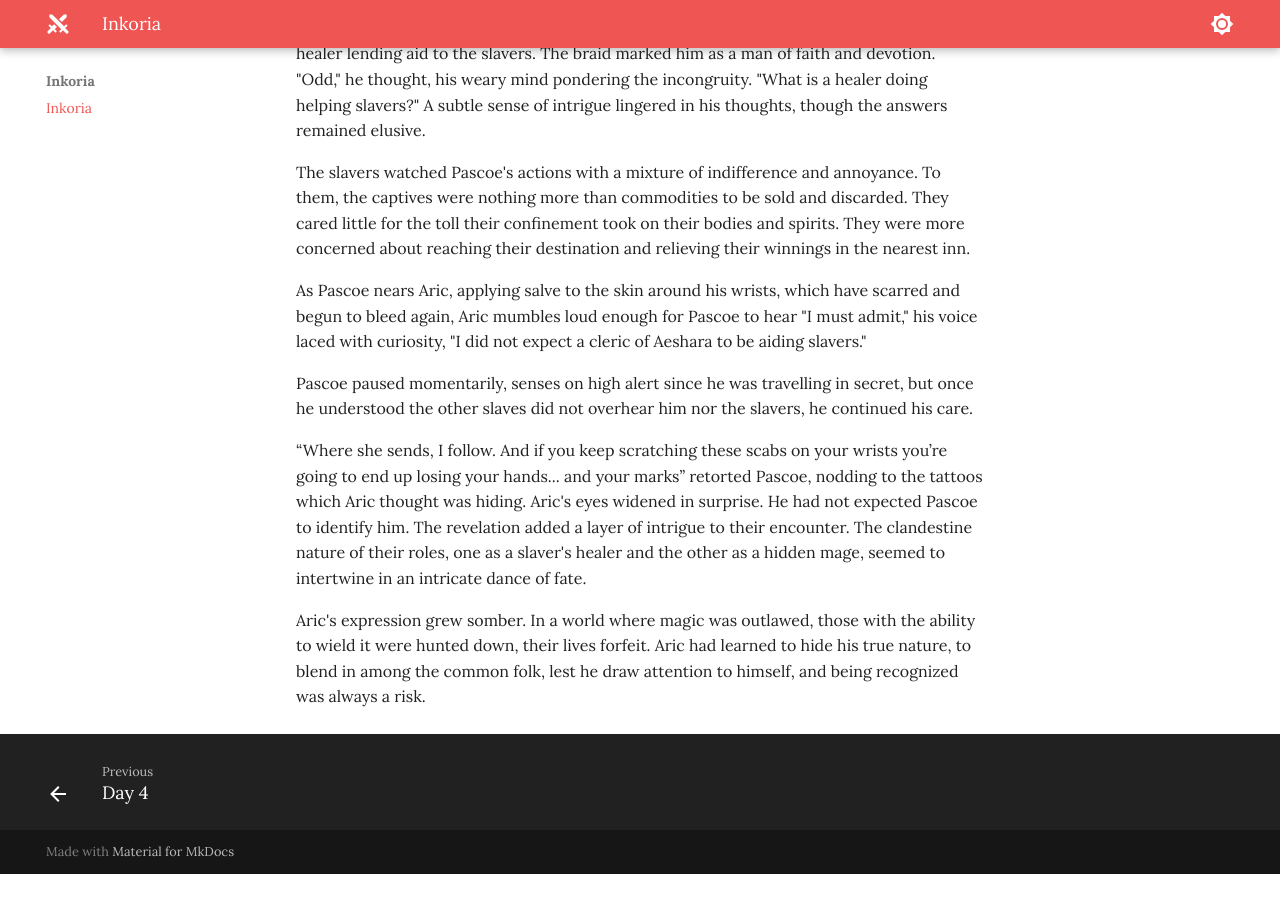
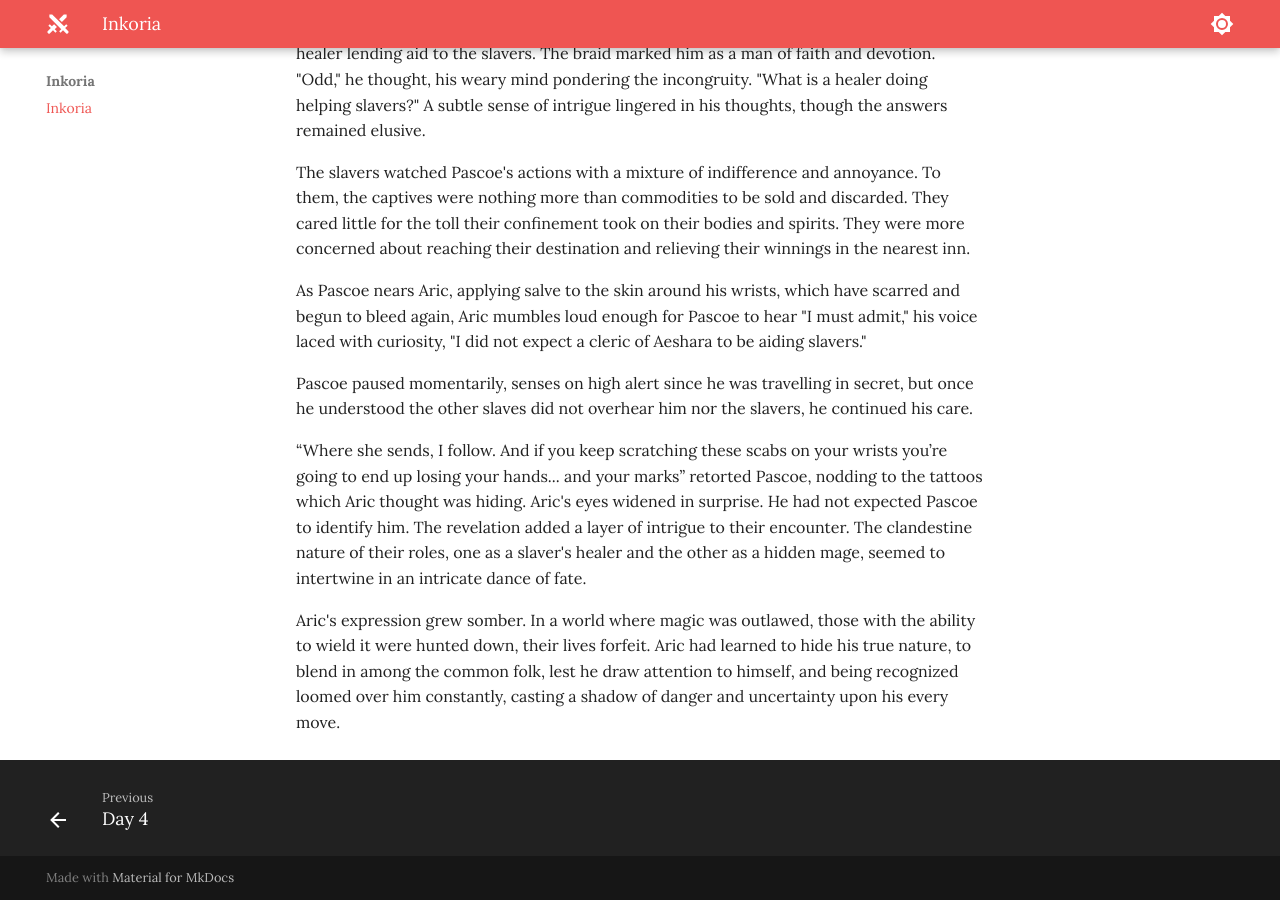
Before and after one commit to jonasmcferreira/adventures, an MkDocs documentation site: the page built from docs/inkoria/00.md, in a window 1280 px wide and 900 px high, scrolled down 2397 px. Built offline with MkDocs 1.6.1 and Material for MkDocs 9.7.7, drawn with Linux system fonts in a browser that asks for light colours; before the commit the page ends 3271 px from its top, so only the background shows below that.

Commit message:
modified docs/inkoria/00.md

```diff
--- a/docs/inkoria/00.md
+++ b/docs/inkoria/00.md
@@ -40,4 +40,4 @@
 
 “Where she sends, I follow. And if you keep scratching these scabs on your wrists you’re going to end up losing your hands... and your marks” retorted Pascoe, nodding to the tattoos which Aric thought was hiding. Aric's eyes widened in surprise. He had not expected Pascoe to identify him. The revelation added a layer of intrigue to their encounter. The clandestine nature of their roles, one as a slaver's healer and the other as a hidden mage, seemed to intertwine in an intricate dance of fate.
 
-Aric's expression grew somber. In a world where magic was outlawed, those with the ability to wield it were hunted down, their lives forfeit. Aric had learned to hide his true nature, to blend in among the common folk, lest he draw attention to himself, and being recognized was always a risk.
+Aric's expression grew somber. In a world where magic was outlawed, those with the ability to wield it were hunted down, their lives forfeit. Aric had learned to hide his true nature, to blend in among the common folk, lest he draw attention to himself, and being recognized loomed over him constantly, casting a shadow of danger and uncertainty upon his every move.
```
